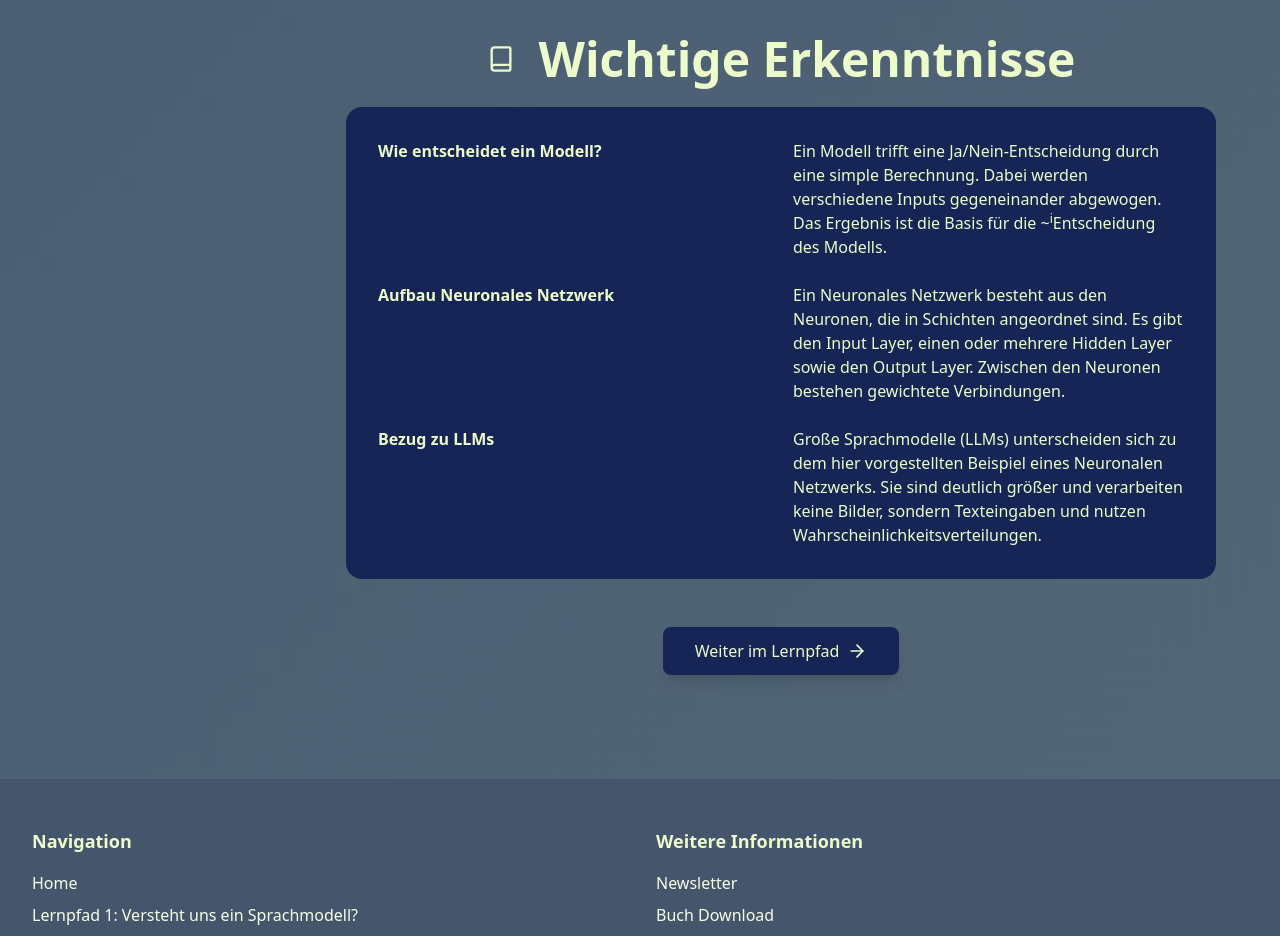
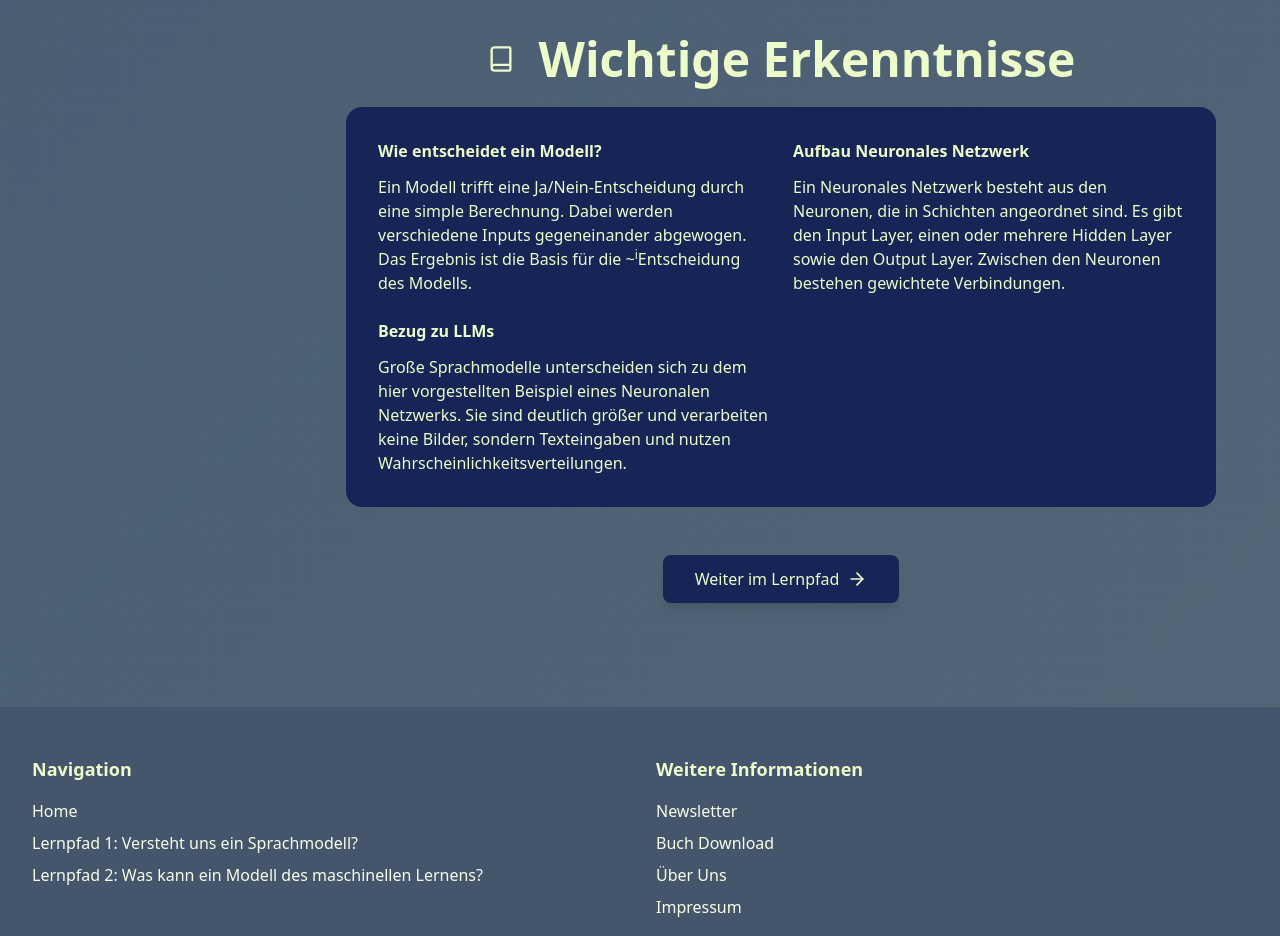
Before and after one commit to TNattermann/weiss-die-ki-dass-sie-nichts-weiss-frontend, a React (Vite) app: page /modellgleichung in a window 1280 px wide. Shown: the part 6880-7816 px from the top of the page. Built offline with nearby package versions, Linux system fonts and the light colour scheme.

Commit message:
small text changes

```diff
--- a/src/pages/Wahrscheinlichkeitstabellen/Temperature.tsx
+++ b/src/pages/Wahrscheinlichkeitstabellen/Temperature.tsx
@@ -106,7 +106,7 @@ export default function Temperature() {
     return (
 
             <div className="max-w-6xl mx-auto">
-                <h1 className="text-5xl font-bold text-center text-primary mb-6">Temperature</h1>
+                <h1 className="text-5xl font-bold text-center text-primary mb-6">Temperatur</h1>
                 <div className="text-center mb-16">
                     <div>
                         <p className="text-lg text-text-normal mb-6 leading-relaxed">
--- a/src/pages/modellgleichung/ModellgleichungSummary.tsx
+++ b/src/pages/modellgleichung/ModellgleichungSummary.tsx
@@ -18,7 +18,7 @@ export default function ModellgleichungMainTakeaways() {
 
         <div className="bg-primary-container p-8 rounded-2xl">
           <div className="grid grid-cols-1 md:grid-cols-2 gap-6">
-            <>
+            <div>
               <h3 className="text-on-primary-container font-semibold mb-3">
                 Wie entscheidet ein Modell?
               </h3>
@@ -28,8 +28,8 @@ export default function ModellgleichungMainTakeaways() {
                 abgewogen. Das Ergebnis ist die Basis für die <Tilde />
                 Entscheidung des Modells.
               </p>
-            </>
-            <>
+            </div>
+            <div>
               <h3 className="text-on-primary-container font-semibold mb-3">
                 Aufbau Neuronales Netzwerk
               </h3>
@@ -39,18 +39,18 @@ export default function ModellgleichungMainTakeaways() {
                 mehrere Hidden Layer sowie den Output Layer. Zwischen den
                 Neuronen bestehen gewichtete Verbindungen.
               </p>
-            </>
-            <>
+            </div>
+            <div>
               <h3 className="text-on-primary-container font-semibold mb-3">
                 Bezug zu LLMs
               </h3>
               <p className="text-on-primary-container">
-                Große Sprachmodelle (LLMs) unterscheiden sich zu dem hier
+                Große Sprachmodelle unterscheiden sich zu dem hier
                 vorgestellten Beispiel eines Neuronalen Netzwerks. Sie sind
                 deutlich größer und verarbeiten keine Bilder, sondern
                 Texteingaben und nutzen Wahrscheinlichkeitsverteilungen.
               </p>
-            </>
+            </div>
           </div>
         </div>
 
--- a/src/pages/wordembeddings/EmbeddingsMainTakeaways.tsx
+++ b/src/pages/wordembeddings/EmbeddingsMainTakeaways.tsx
@@ -23,7 +23,7 @@ export default function EmbeddingsMainTakeaways() {
                 Unsere Sprache ist stark strukturiert.
               </h3>
               <p className="text-on-primary-container">
-                Worteinebttungheuristiken können einen Teil dieser Struktur
+                Worteinbettungsheuristiken können einen Teil dieser Struktur
                 identifizieren. Dieses kann auf einer von Menschen
                 verständlichen Art und Weise abgebildet werden, in der Wörter
                 nicht zufällig nebeneinander stehen, sondern Muster aufweisen,
--- a/src/pages/wordembeddings/EmbeddingsRechnen.tsx
+++ b/src/pages/wordembeddings/EmbeddingsRechnen.tsx
@@ -41,8 +41,8 @@ function EmbeddingsRechnen() {
                                 <i className="ri-contrast-2-line text-primary text-lg mt-0.5"></i>
                                 <div>
                                     <h4 className="font-semibold text-primary text-sm mb-1">Entfernte Wörter</h4>
-                                    <p className="text-xs text-text-normal">Wörter, die weiter voneinander entfernt sind, wie zum Beispiel Sonne und Schnee,
-                                        in desem Modell eine geringere thematische Ähnlichkeit.</p>
+                                    <p className="text-xs text-text-normal">Wörter, die weiter voneinander entfernt sind, wie zum Beispiel Sonne und Schnee, haben
+                                        in diesem Modell eine geringere thematische Ähnlichkeit.</p>
                                 </div>
                             </div>
                         </div>
--- a/src/pages/wordembeddings/WordEmbeddingsIntroduction.tsx
+++ b/src/pages/wordembeddings/WordEmbeddingsIntroduction.tsx
@@ -27,7 +27,7 @@ function WordEmbeddingsIntroduction() {
               Da ein Computer nur mit Zahlen arbeiten kann, müssen Wörter oder
               Tokens zunächst in eine für ihn verständliche Form „übersetzt“
               werden. Bei dieser Übersetzung soll die Bedeutung der Wörter
-              möglichst erhalten bleiben. Moderne Sprachmodelle, wie ChatGPT
+              möglichst erhalten bleiben. Moderne Sprachmodelle wie ChatGPT
               nutzen hierfür sogenannte Worteinbettungen (Word Embeddings).
             </p>
             <p className="text-lg text-text-normal mb-6 leading-relaxed">
```
